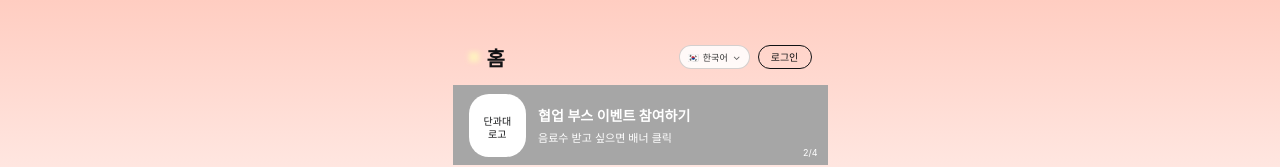
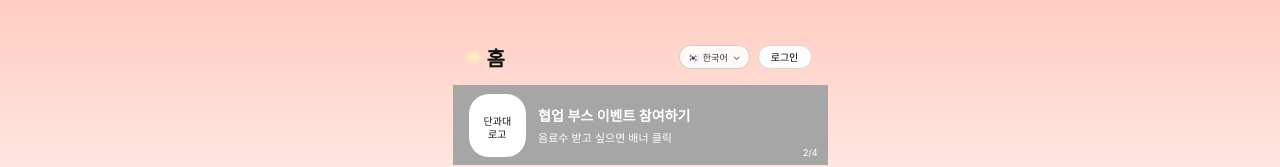
Before and after one commit to 2023110553/2026_fall_festival_front, a React (Vite) app: page / in a window 1280 px wide. Shown: the top 167 px of the page. Built offline with nearby package versions, Linux system fonts and the light colour scheme; no server answers.

Commit message:
feat/#12-헤더로그인 일부수정

```diff
--- a/src/components/common/TopHeader.jsx
+++ b/src/components/common/TopHeader.jsx
@@ -87,7 +87,6 @@ export default function TopHeader({
           ) : (
             <S.LoginButton
               type="button"
-              $appearance={appearance}
               onClick={() => setIsLoginOpen(true)}
             >
               로그인
--- a/src/components/common/TopHeader.styles.js
+++ b/src/components/common/TopHeader.styles.js
@@ -96,10 +96,9 @@ export const LoginButton = styled.button`
   height: 24px;
   flex: 0 0 54px;
   padding: 0;
-  border: 1px solid ${({ $appearance, theme }) => ($appearance === 'light' ? theme.color.text : '#fff')};
+  border: 1px solid #D8D8D8;
   border-radius: 12px;
-  background: transparent;
-  color: ${({ $appearance, theme }) => ($appearance === 'light' ? theme.color.text : '#fff')};
+  background: #FDFDFD;
   font-size: 10px;
   font-weight: 400;
   line-height: 22px;
```
